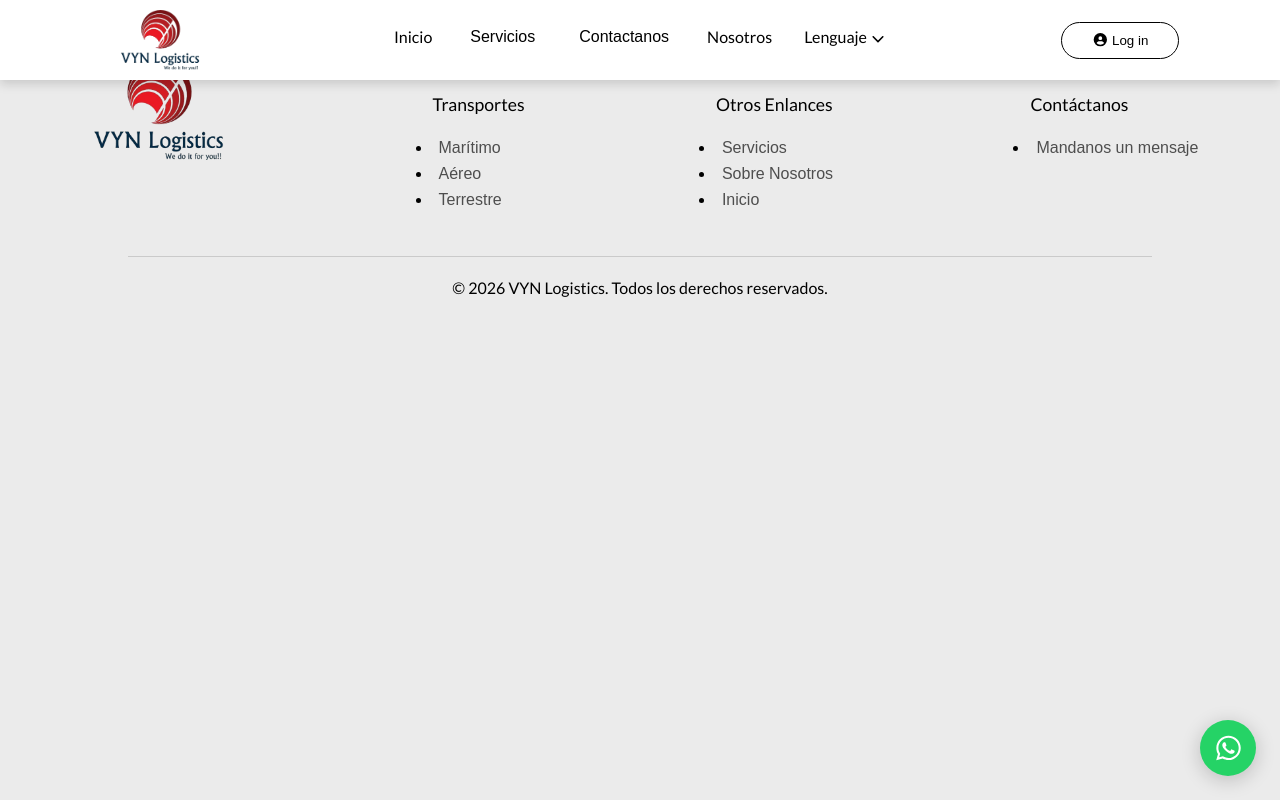
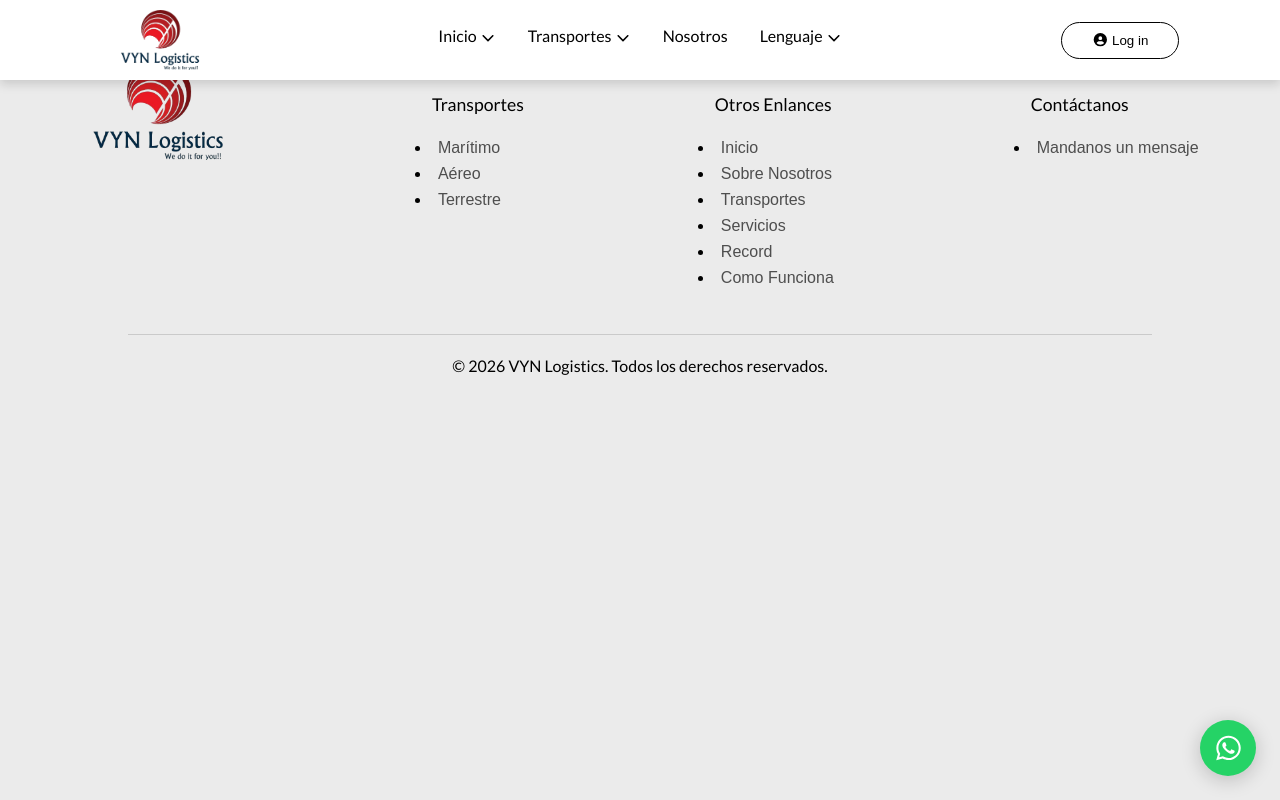
Before and after one commit to avoleon15/VyN-WebPage, a React (Vite) app: page /VyN-WebPage/about in a window 1280 px wide. Built offline with nearby package versions, Linux system fonts and the light colour scheme.

Commit message:
Changed the navbar, and the hamburguer menu, made them dropdown menus, and changed the footer

```diff
--- a/src/components/Footer/Footer.jsx
+++ b/src/components/Footer/Footer.jsx
@@ -1,4 +1,4 @@
-import { Link, useNavigate } from "react-router-dom";
+import { useNavigate } from "react-router-dom";
 import vynLogo from "../../assets/images/VyN-logo.png";
 import { useLanguage } from '../../context/LanguageContext.jsx';
 import './Footer.css';
@@ -28,9 +28,12 @@ function Footer(){
                 </ul>
                 <ul className="footer-list">
                     <p>{text.footer.importantLinks.title}</p>
+                    <li><button onClick={() => navigate('/')}>{text.footer.importantLinks.home}</button></li>
+                    <li><button onClick={() => goToSection('/about')}>{text.footer.importantLinks.about}</button></li>
+                    <li><button onClick={() => goToSection('transports')}>{text.footer.importantLinks.transports}</button></li>
                     <li><button onClick={() => goToSection('mainService')}>{text.footer.importantLinks.services}</button></li>
-                    <li><button><Link to='/about'>{text.footer.importantLinks.about}</Link></button></li>
-                    <li><button><Link to='/'>{text.footer.importantLinks.home}</Link></button></li>
+                    <li><button onClick={() => goToSection('stats')}>{text.footer.importantLinks.stats}</button></li>
+                    <li><button onClick={() => goToSection('howItWorks')}>{text.footer.importantLinks.howItWorks}</button></li>
                 </ul>
                 <ul className="footer-list">
                     <p>{text.footer.contact.title}</p>
--- a/src/components/Navbar/Navbar.css
+++ b/src/components/Navbar/Navbar.css
@@ -64,48 +64,48 @@
     color: var(--primary);
 }
 
-.languages-component {
+.dropdown-menu {
     margin-top: 10px;
     font-size: 1rem;
     position: absolute;
     top: 100%;
     max-height: 0;
     overflow: hidden;
-    transition: all 0.4s ease, padding 0.3s;
+    transition: all 0.2s ease, padding 1s;
 
     display: flex;
     flex-direction: column;
 }
 
-.visible-language {
-    max-height: 100px;
+.visible-dropdown {
+    max-height: 300px;
     background: var(--white);
     box-shadow: 0 2px 6px rgba(0, 0, 0, 0.08);
 }
 
-.language-toggle{
+.dropdown-component{
     height: 100%;
     background: none;
     border: none;
     color: var(--text);
     font-size: 1rem;
-    padding: 10px;
+    padding: 15px;
     z-index: 101;
 
     transition: background 0.3s ease-in;
 }
 
-.language-toggle:hover{
+.dropdown-component:hover{
     background: var(--white-light);
 }
 
-.chevron-language{
+.chevron-dropdown{
     font-size: 0.8rem;
     color: var(--text);
     transition: transform 0.3s ease;
 }
 
-.chevron-language.rotated {
+.chevron-dropdown.rotated {
     transform: rotate(180deg);
 }
 
@@ -166,7 +166,7 @@
     text-align: start;
     text-decoration: none;
     color: var(--text);
-    font-size: 1.1rem;
+    font-size: 0.9rem;
     padding: 20px 10px 20px 20px;
 }
 
@@ -175,26 +175,25 @@
     color: var(--text);
 }
 
-.language-mobile {
+.dropdown-mobile {
     max-height: 0;
     overflow: hidden;
-    transition: max-height 0.3s ease;
+    transition: max-height 0.2s ease;
     display: flex;
     flex-direction: column;
     box-shadow: 0 0 10px rgba(0, 0, 0, 0.1);
     padding: 0px 10%;
 }
 
-.language-mobile.open {
-    max-height: 200px;
+.dropdown-mobile.open {
+    max-height: 400px;
 }
 
 
 @media (max-width: 1024px){
-    .list-nav a, .language-toggle, .nav-button{
+    .list-nav a, .dropdown-component, .nav-button{
         font-size: 0.9rem;
     }
-
     .footer-list a{
         color: var(--text-light);
         font-size: 0.9rem;
@@ -208,7 +207,7 @@
     #navbar{
         top: 0px;
     }
-    .list-nav a, .language-toggle, .nav-button{
+    .list-nav a, .dropdown-component, .nav-button{
         font-size: 0.8rem;
     }
     #center-nav{
@@ -260,7 +259,7 @@
         display: flex;
         flex-direction: column;
     }
-    .language-mobile{
+    .dropdown-mobile{
         display: flex;
         flex-direction: column;
     }
--- a/src/components/Navbar/Navbar.jsx
+++ b/src/components/Navbar/Navbar.jsx
@@ -9,12 +9,12 @@ import { useScrollDirection } from '../../utils/useScrollDirection';
 import './Navbar.css';
 
 
-function Navbar( { topBarVisible } ){
+function Navbar(){
     const visible = useScrollDirection()
     const { text, setSpanish, setEnglish } = useLanguage()
-    const [open, setOpen] = useState(false)
     const [menuOpen, setMenuOpen] = useState(false)
-    const [hamburgerMenuOpen, setHamburgerMenuOpen] = useState(false)
+    const [hamburgerMenuOpen, setHamburgerMenuOpen] = useState(null)
+    const [openDropdown, setOpenDropdown] = useState(null)
 
     const navigate = useNavigate()
 
@@ -33,12 +33,32 @@ function Navbar( { topBarVisible } ){
                     <FontAwesomeIcon icon={menuOpen ? faXmark : faBars} />
                 </button>
                 <div className={`mobile-menu ${menuOpen ? 'open' : ''}`}>
-                    <button className='hamburger-option' onClick={() => setMenuOpen(!menuOpen)}><Link to='/'>{text.navbar.home}</Link></button>
-                    <button className='hamburger-option' onClick={() => { goToSection('mainService'); setMenuOpen(!menuOpen)}}>{text.navbar.services}</button>
-                    <button className='hamburger-option' onClick={() => { goToSection('contact'); setMenuOpen(!menuOpen)}}>{text.navbar.contact}</button>
-                    <button className='hamburger-option' onClick={() => setMenuOpen(!menuOpen)}><Link to='/about'>{text.navbar.about}</Link></button>
-                    <button className='hamburger-option' onClick={() => setHamburgerMenuOpen(!hamburgerMenuOpen)}>{text.navbar.language} <FontAwesomeIcon className={`chevron-language ${hamburgerMenuOpen ? 'rotated' : ''}`} icon={faChevronDown} /></button>
-                    <div className={`language-mobile ${hamburgerMenuOpen ? 'open' : ''}`}>
+                    <button className='hamburger-option' onClick={() => setHamburgerMenuOpen(hamburgerMenuOpen === 'home' ? null : 'home')}>
+                        {text.navbar.home} <FontAwesomeIcon className={`chevron-dropdown ${hamburgerMenuOpen === 'home' ? 'rotated' : ''}`} icon={faChevronDown} />
+                    </button>
+                    <div className={`dropdown-mobile ${hamburgerMenuOpen === 'home' ? 'open' : ''}`}>
+                        <button className='hamburger-option' onClick={() => { goToSection('transports'); setMenuOpen(false); }}>{text.transports.title}</button>
+                        <button className='hamburger-option' onClick={() => { goToSection('mainService'); setMenuOpen(false); }}>{text.services.title}</button>
+                        <button className='hamburger-option' onClick={() => { goToSection('stats'); setMenuOpen(false); }}>{text.stats.title}</button>
+                        <button className='hamburger-option' onClick={() => { goToSection('howItWorks'); setMenuOpen(false); }}>{text.howItWorks.title}</button>
+                        <button className='hamburger-option' onClick={() => { goToSection('contact'); setMenuOpen(false); }}>{text.contact.title}</button>
+                    </div>
+
+                    <button className='hamburger-option' onClick={() => { setMenuOpen(!menuOpen); navigate('/about')}}>{text.navbar.about}</button>
+
+                    <button className='hamburger-option' onClick={() => setHamburgerMenuOpen(hamburgerMenuOpen === 'transports' ? null : 'transports')}>
+                        {text.transports.title} <FontAwesomeIcon className={`chevron-dropdown ${hamburgerMenuOpen === 'transports' ? 'rotated' : ''}`} icon={faChevronDown} />
+                    </button>
+                    <div className={`dropdown-mobile ${hamburgerMenuOpen === 'transports' ? 'open' : ''}`}>
+                        <button className='hamburger-option' onClick={() => { navigate('/transport/Seafreight'); setMenuOpen(false); }}>{text.transports.seafreight.title}</button>
+                        <button className='hamburger-option' onClick={() => { navigate('/transport/Airfreight'); setMenuOpen(false); }}>{text.transports.airfreight.title}</button>
+                        <button className='hamburger-option' onClick={() => { navigate('/transport/Overland'); setMenuOpen(false); }}>{text.transports.overland.title}</button>
+                    </div>
+
+                    <button className='hamburger-option' onClick={() => setHamburgerMenuOpen(hamburgerMenuOpen === 'language' ? null : 'language')}>
+                        {text.navbar.language} <FontAwesomeIcon className={`chevron-dropdown ${hamburgerMenuOpen === 'language' ? 'rotated' : ''}`} icon={faChevronDown} />
+                    </button>
+                    <div className={`dropdown-mobile ${hamburgerMenuOpen === 'language' ? 'open' : ''}`}>
                         <button className={`hamburger-option ${text.navbar.language === "Language" ? "bold" : "" }`} onClick={() => { setHamburgerMenuOpen(!hamburgerMenuOpen); setMenuOpen(!menuOpen); setEnglish(); }}>English</button>
                         <button className={`hamburger-option ${text.navbar.language === "Lenguaje" ? "bold" : "" }`} onClick={() => { setHamburgerMenuOpen(!hamburgerMenuOpen); setMenuOpen(!menuOpen); setSpanish(); }}>Español</button>
                     </div>
@@ -46,17 +66,41 @@ function Navbar( { topBarVisible } ){
             </div>
             <div id="center-nav">
                 <ul className='list-nav'>
-                    <li><Link to='/'>{text.navbar.home}</Link></li>
-                    <li><button className='nav-button' onClick={() => goToSection('mainService')}>{text.navbar.services}</button></li>
-                    <li id='contact-nav'><button className='nav-button' onClick={() => goToSection('contact')}>{text.navbar.contact}</button></li>
+
+                    <li onMouseEnter={() => setOpenDropdown('home')} onMouseLeave={() => setOpenDropdown(null)}>
+                        <a className={`${openDropdown === 'home' ? 'visible-dropdown' : ''}`}>
+                            {text.navbar.home} <FontAwesomeIcon className={`chevron-dropdown ${openDropdown === 'home' ? 'rotated' : ''}`} icon={faChevronDown} />
+                        </a>
+                        <div className={`dropdown-menu ${openDropdown === 'home' ? 'visible-dropdown' : ''}`}>
+                            <button className='dropdown-component' onClick={() => { navigate('/'); setOpenDropdown(null)}}>{text.navbar.home}</button>
+                            <button className='dropdown-component' onClick={() => { goToSection('transports') ; setOpenDropdown(null)}}>{text.transports.title}</button>
+                            <button className='dropdown-component' onClick={() => { goToSection('mainService') ; setOpenDropdown(null)}}>{text.services.title}</button>
+                            <button className='dropdown-component' onClick={() => { goToSection('stats') ; setOpenDropdown(null)}}>{text.stats.title}</button>
+                            <button className='dropdown-component' onClick={() => { goToSection('howItWorks') ; setOpenDropdown(null)}}>{text.howItWorks.title}</button>
+                            <button className='dropdown-component' onClick={() => { goToSection('contact') ; setOpenDropdown(null)}}>{text.contact.title}</button>
+                        </div>
+                    </li>
+
+                    <li onMouseEnter={() => setOpenDropdown('transports')} onMouseLeave={() => setOpenDropdown(null)}>
+                        <a className={`${openDropdown === 'transports' ? 'visible-dropdown' : ''}`}>
+                            {text.transports.title} <FontAwesomeIcon className={`chevron-dropdown ${openDropdown === 'transports' ? 'rotated' : ''}`} icon={faChevronDown} />
+                        </a>
+                        <div className={`dropdown-menu ${openDropdown === 'transports' ? 'visible-dropdown' : ''}`}>
+                            <button className='dropdown-component' onClick={() => { navigate('/transport/Seafreight') ; setOpenDropdown(null)}}>{text.transports.seafreight.title}</button>
+                            <button className='dropdown-component' onClick={() => { navigate('/transport/Airfreight') ; setOpenDropdown(null)}}>{text.transports.airfreight.title}</button>
+                            <button className='dropdown-component' onClick={() => { navigate('/transport/Overland') ; setOpenDropdown(null)}}>{text.transports.overland.title}</button>
+                        </div>
+                    </li>
+
                     <li><Link to='/about'>{text.navbar.about}</Link></li>
-                    <li>
-                        <a className={`language-text ${open ? 'open' : ''}`} onClick={() => setOpen(!open)}>
-                            {text.navbar.language} <FontAwesomeIcon className={`chevron-language ${open ? 'rotated' : ''}`} icon={faChevronDown} />
+
+                    <li onMouseEnter={() => setOpenDropdown('languages')} onMouseLeave={() => setOpenDropdown(null)}>
+                        <a className={`${openDropdown === 'languages' ? 'visible-dropdown' : ''}`}>
+                            {text.navbar.language} <FontAwesomeIcon className={`chevron-dropdown ${openDropdown === 'languages' ? 'rotated' : ''}`} icon={faChevronDown} />
                         </a>
-                        <div className={`languages-component ${open ? 'visible-language' : ''}`}>
-                            <button className={`language-toggle ${text.navbar.language === "Language" ? "bold" : "" }`} onClick={() => { setOpen(!open); setEnglish(); }}>English</button>
-                            <button className={`language-toggle ${text.navbar.language === "Lenguaje" ? "bold" : "" }`} onClick={() => { setOpen(!open); setSpanish(); }}>Español</button>
+                        <div className={`dropdown-menu ${openDropdown === 'languages' ? 'visible-dropdown' : ''}`}>
+                            <button className={`dropdown-component ${text.navbar.language === "Language" ? "bold" : "" }`} onClick={() => { setEnglish() ; setOpenDropdown(null)}}>English</button>
+                            <button className={`dropdown-component ${text.navbar.language === "Lenguaje" ? "bold" : "" }`} onClick={() => { setSpanish() ; setOpenDropdown(null)}}>Español</button>
                         </div>
                     </li>
                 </ul>
--- a/src/locales/english.js
+++ b/src/locales/english.js
@@ -138,7 +138,10 @@ export const english = {
         },
         "importantLinks" : {
             "title" : "Other Links",
+            "transports" : "Transports",
             "services" : "Services",
+            "stats" : "Track",
+            "howItWorks" : "How It Works",
             "about" : "About Us",
             "home" : "Home"
         },
--- a/src/locales/spanish.js
+++ b/src/locales/spanish.js
@@ -138,7 +138,10 @@ export const spanish = {
         },
         "importantLinks" : {
             "title" : "Otros Enlances",
+            "transports" : "Transportes",
             "services" : "Servicios",
+            "stats" : "Record",
+            "howItWorks" : "Como Funciona",
             "about" : "Sobre Nosotros",
             "home" : "Inicio"
         },
```
